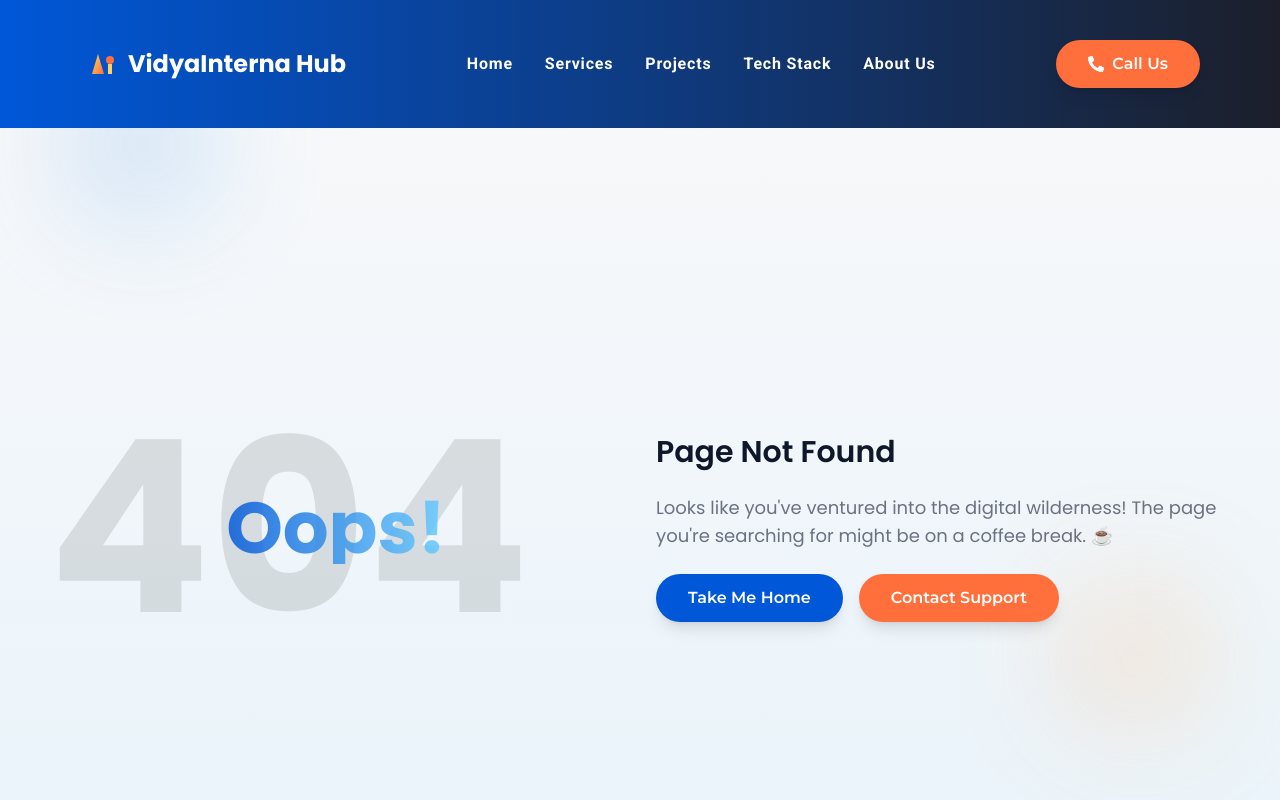
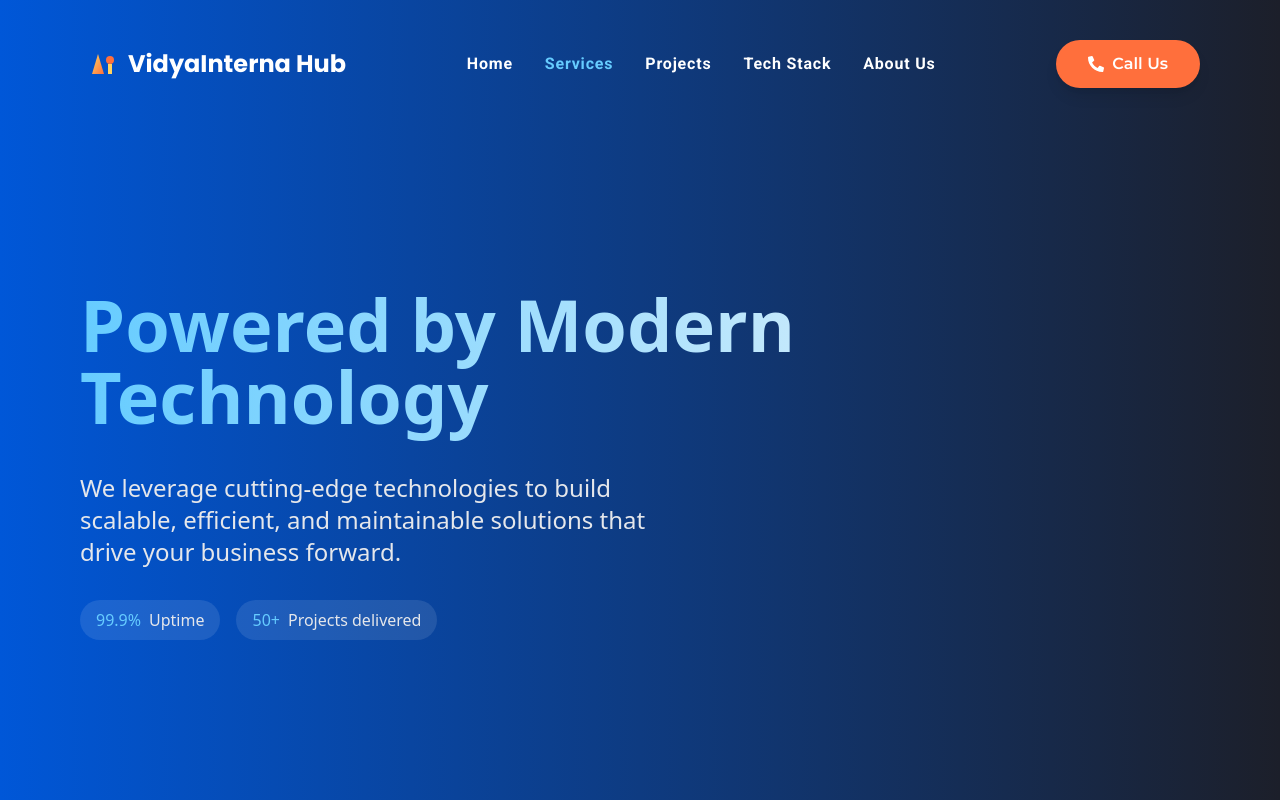
Before and after one commit to VidyaInternaHub/business-portfolio, a Next.js app: page /services in a window 1280 px wide. Before the commit this address had no page. Shown: the top 800 px of the page. Built offline with nearby package versions, Linux system fonts and the light colour scheme.

Commit message:
services

```diff
--- a/app/ourservices/ourservicedescription.tsx
+++ b/app/services/page.tsx
@@ -1,8 +1,8 @@
-import React from "react";
 import Hero from "@/components/tech-stack/Hero/Hero";
-export default function ourservicedescription() {
+
+export default function ourservices() {
   return (
-    <div>
+    <div className="min-h-screen bg-background">
       <Hero />
     </div>
   );
--- a/data/data.ts
+++ b/data/data.ts
@@ -27,7 +27,7 @@ export const navbarLinks = [
   },
   {
     name: "Services",
-    url: "/ourservices",
+    url: "/services",
   },
   {
     name: "Projects",
```
